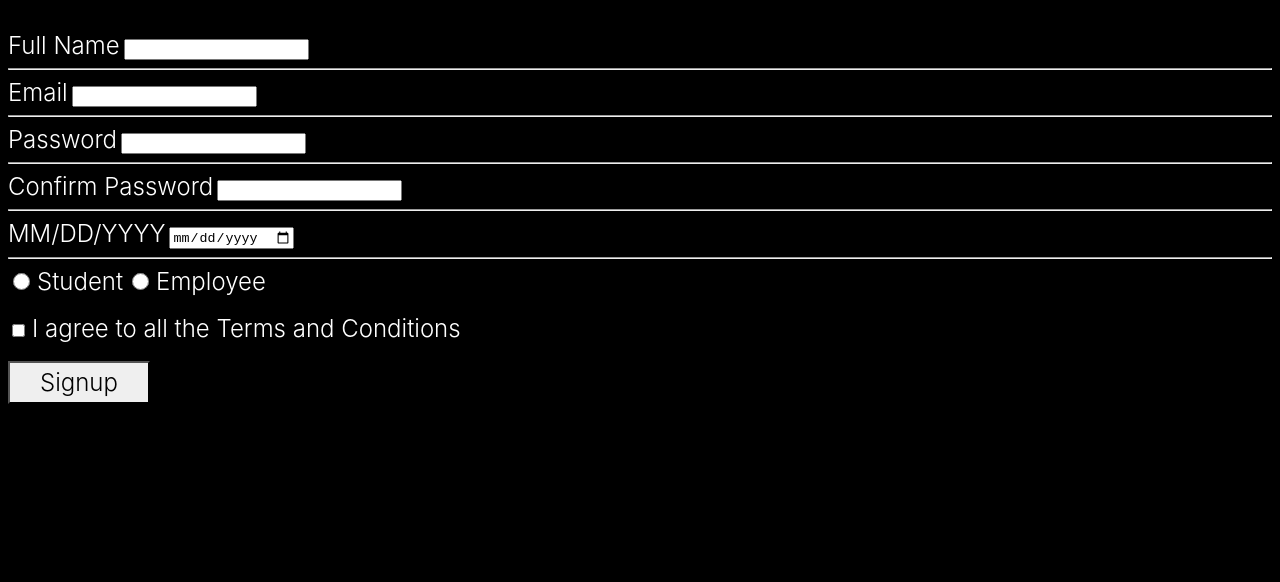
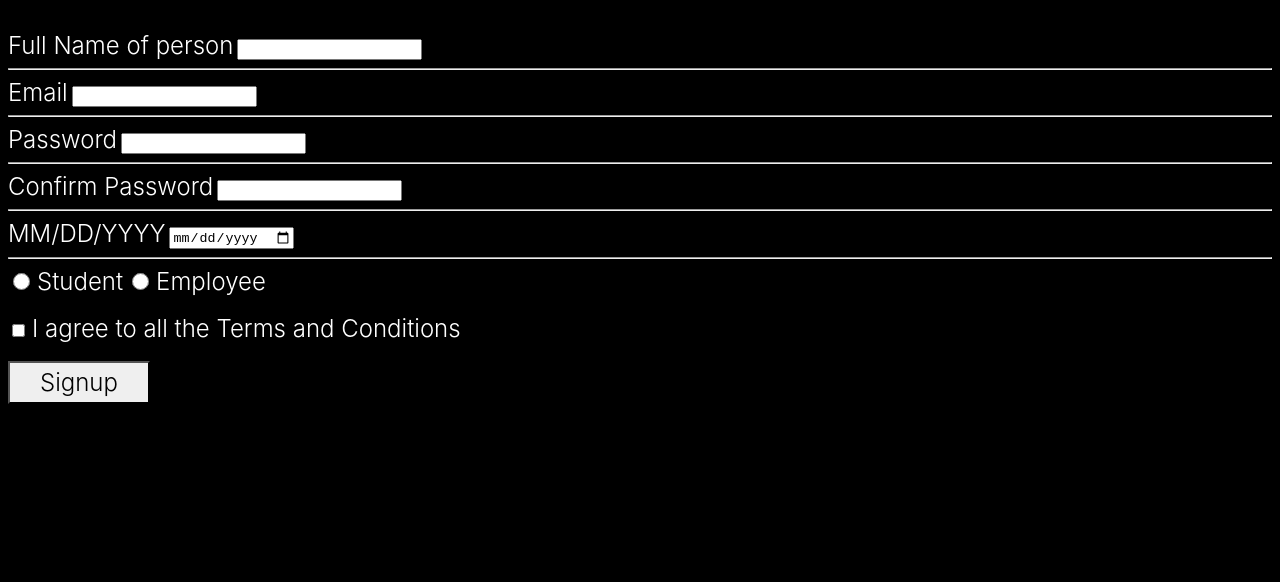
Before and after one commit to sundar38/htmlform, a plain HTML site: page index.html in a window 1280 px wide. Shown: the part 218-800 px from the top of the page. Drawn offline with Linux system fonts and the light colour scheme.

Commit message:
modified person name

```diff
--- a/index.html
+++ b/index.html
@@ -13,7 +13,7 @@
     <main>
         <div>
             <form action="mailto:swap95nil@gmail.com" id="form01">
-                <label for="fullname">Full Name</label>
+                <label for="fullname">Full Name of person</label>
                 <input type="text" id="fullname" required><br>
                 <hr>
                 <label for="Email">Email</label>
```
